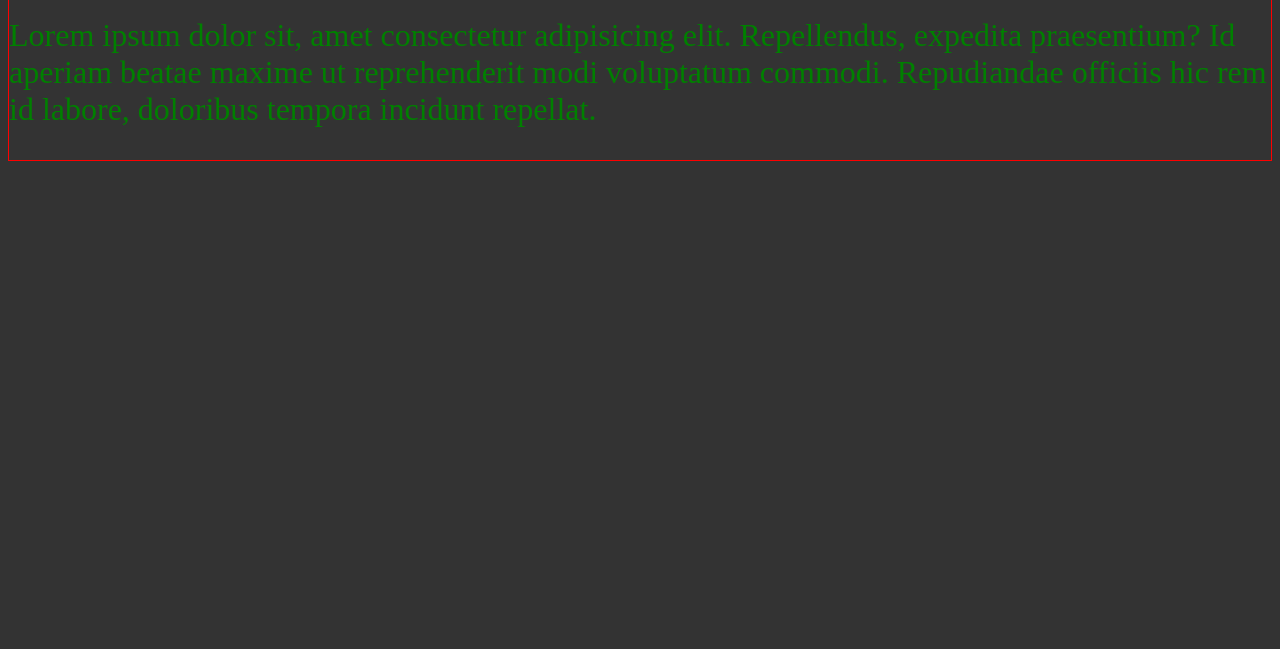
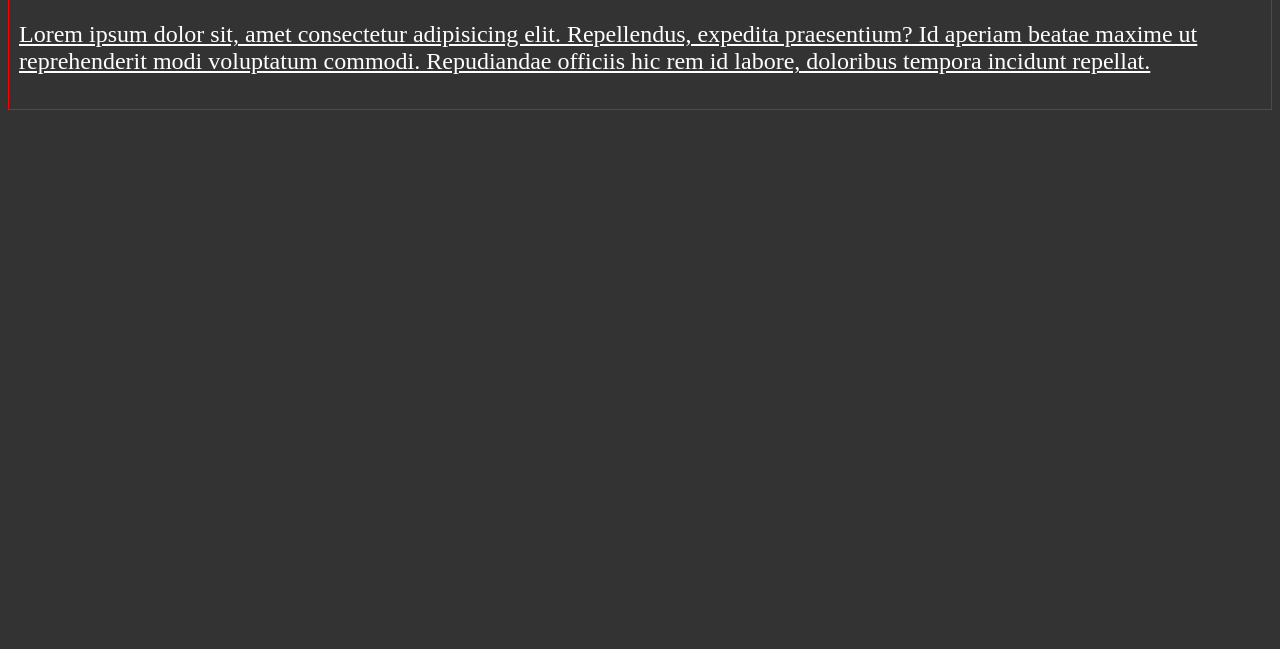
Before and after one commit to mahamat-ali/oummou_website, a plain HTML site: page index.html in a window 1280 px wide. Shown: the part 151-800 px from the top of the page. Drawn offline with Linux system fonts and the light colour scheme.

Commit message:
Edit Paragrah to white color and add padding

```diff
--- a/style.css
+++ b/style.css
@@ -5,6 +5,9 @@ body{
 }
 
 p{
-  color: green;
-  font-size: 2rem;
+  color: white;
+  padding: 10px;
+  font-size: 1.5rem;
+  text-decoration: underline;
+
 }
```
